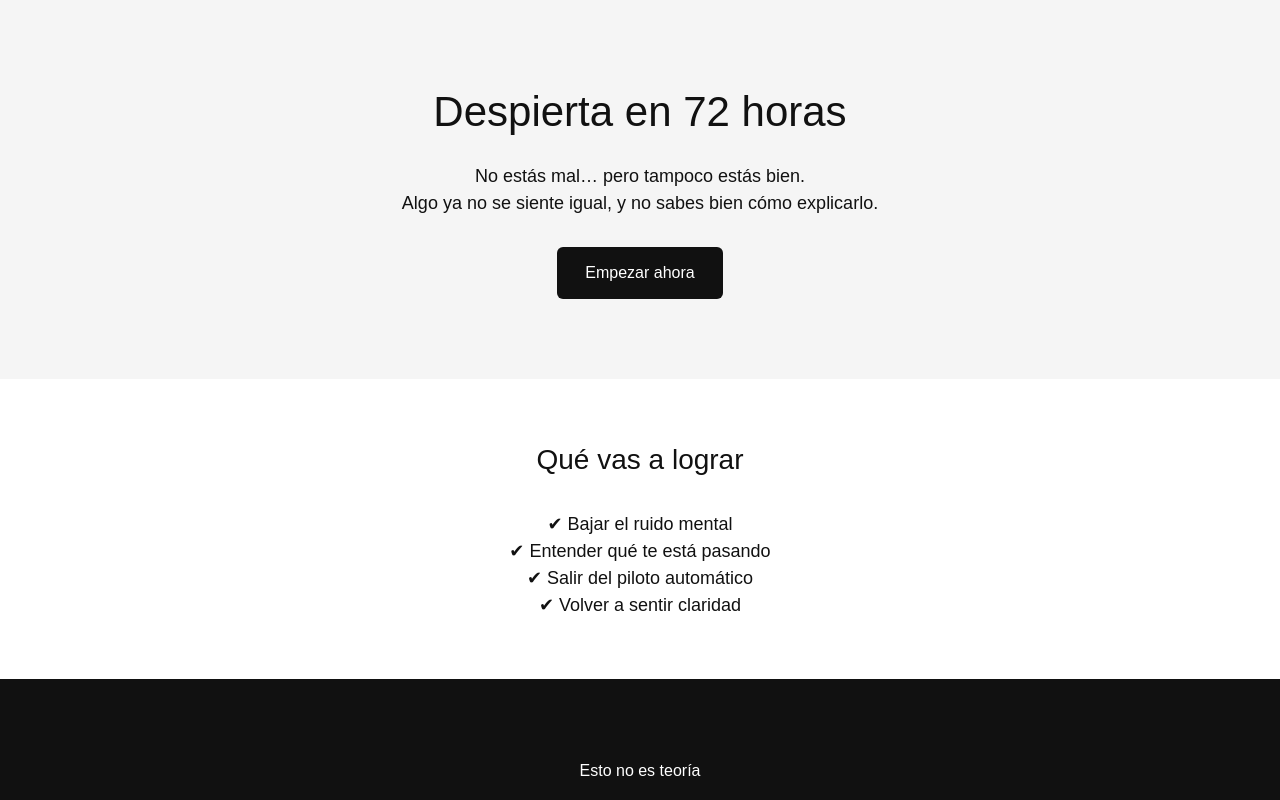
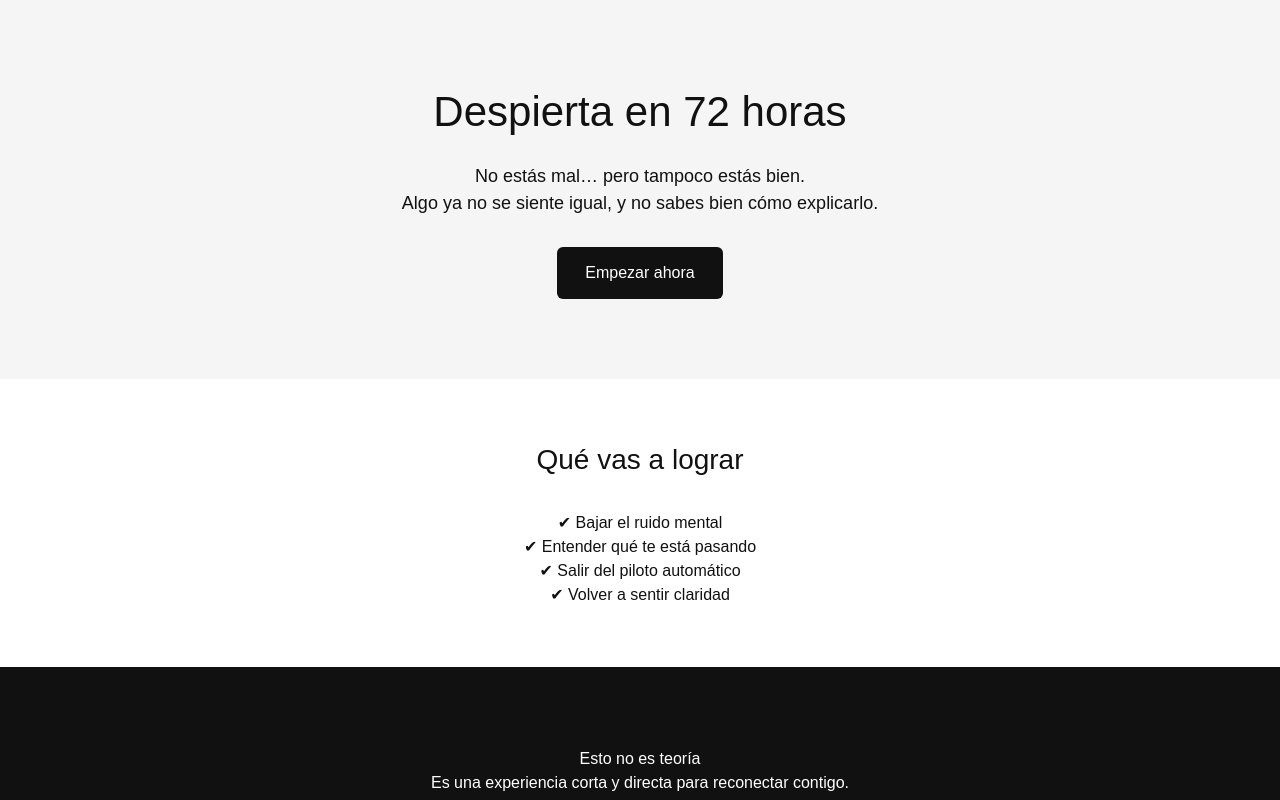
Before and after one commit to cursossolange/despierta-72h, a React (Vite) app: page / in a window 1280 px wide. Shown: the top 800 px of the page. Built offline with nearby package versions, Linux system fonts and the light colour scheme.

Commit message:
Refactor LandingPage component styles and structure

```diff
--- a/src/components/LandingPage.tsx
+++ b/src/components/LandingPage.tsx
@@ -2,48 +2,22 @@ import React from "react";
 
 export default function LandingPage() {
   return (
-    <main
-      style={{
-        fontFamily: "Arial, sans-serif",
-        background: "#ffffff",
-        color: "#111111",
-        lineHeight: 1.5,
-      }}
-    >
-      <section
-        style={{
-          padding: "80px 20px",
-          textAlign: "center",
-          background: "#f5f5f5",
-        }}
-      >
-        <h1
-          style={{
-            fontSize: "42px",
-            marginBottom: "20px",
-          }}
-        >
+    <main style={{ fontFamily: "Arial, sans-serif", background: "#fff", color: "#111" }}>
+      <section style={{ padding: "80px 20px", textAlign: "center", background: "#f5f5f5" }}>
+        <h1 style={{ fontSize: "42px", marginBottom: "20px" }}>
           Despierta en 72 horas
         </h1>
-
-        <p
-          style={{
-            fontSize: "18px",
-            maxWidth: "600px",
-            margin: "0 auto 30px",
-          }}
-        >
+        <p style={{ fontSize: "18px", maxWidth: "600px", margin: "0 auto 30px" }}>
           No estás mal… pero tampoco estás bien.
           <br />
           Algo ya no se siente igual, y no sabes bien cómo explicarlo.
         </p>
-
         <button
           style={{
             padding: "14px 28px",
             fontSize: "16px",
-            background: "#111111",
-            color: "#ffffff",
+            background: "#111",
+            color: "#fff",
             border: "none",
             borderRadius: "6px",
             cursor: "pointer",
@@ -53,66 +27,34 @@ export default function LandingPage() {
         </button>
       </section>
 
-      <section
-        style={{
-          padding: "60px 20px",
-          textAlign: "center",
-        }}
-      >
-        <h2
-          style={{
-            fontSize: "28px",
-            marginBottom: "30px",
-          }}
-        >
+      <section style={{ padding: "60px 20px", textAlign: "center" }}>
+        <h2 style={{ fontSize: "28px", marginBottom: "30px" }}>
           Qué vas a lograr
         </h2>
-
-        <div
-          style={{
-            maxWidth: "700px",
-            margin: "0 auto",
-            fontSize: "18px",
-          }}
-        >
-          <p>✔ Bajar el ruido mental</p>
-          <p>✔ Entender qué te está pasando</p>
-          <p>✔ Salir del piloto automático</p>
-          <p>✔ Volver a sentir claridad</p>
-        </div>
+        <p>✔ Bajar el ruido mental</p>
+        <p>✔ Entender qué te está pasando</p>
+        <p>✔ Salir del piloto automático</p>
+        <p>✔ Volver a sentir claridad</p>
       </section>
 
       <section
         style={{
           padding: "80px 20px",
           textAlign: "center",
-          background: "#111111",
-          color: "#ffffff",
+          background: "#111",
+          color: "#fff",
         }}
       >
-        <h2
-          style={{
-            marginBottom: "20px",
-          }}
-        >
-          Esto no es teoría
-        </h2>
-
-        <p
-          style={{
-            maxWidth: "600px",
-            margin: "0 auto 30px",
-          }}
-        >
-          Es una experiencia corta, directa y diseñada para que vuelvas a ti.
+        <h2>Esto no es teoría</h2>
+        <p style={{ marginBottom: "30px" }}>
+          Es una experiencia corta y directa para reconectar contigo.
         </p>
-
         <button
           style={{
             padding: "14px 28px",
             fontSize: "16px",
-            background: "#ffffff",
-            color: "#111111",
+            background: "#fff",
+            color: "#111",
             border: "none",
             borderRadius: "6px",
             cursor: "pointer",
```
